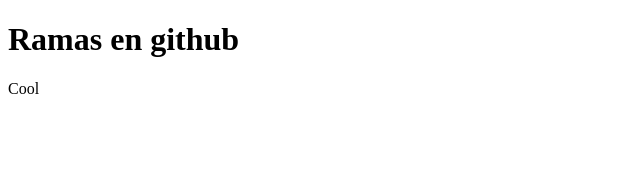
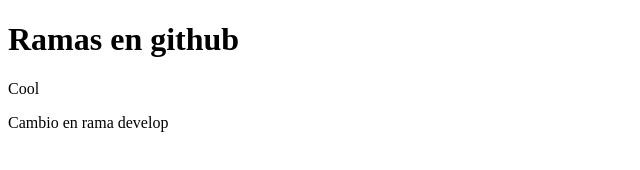
Before and after one commit to felipe0621/git-branches, a plain HTML site: page index.html in a window 1280 px wide. Shown: the whole page, without its empty margins (0-640 px from the left). Drawn offline with Linux system fonts and the light colour scheme.

Commit message:
Adding a new paragraph

```diff
--- a/index.html
+++ b/index.html
@@ -8,5 +8,6 @@
 <body>
     <h1>Ramas en github</h1>
     <p>Cool</p>
+    <p>Cambio en rama develop</p>
 </body>
 </html>
```
